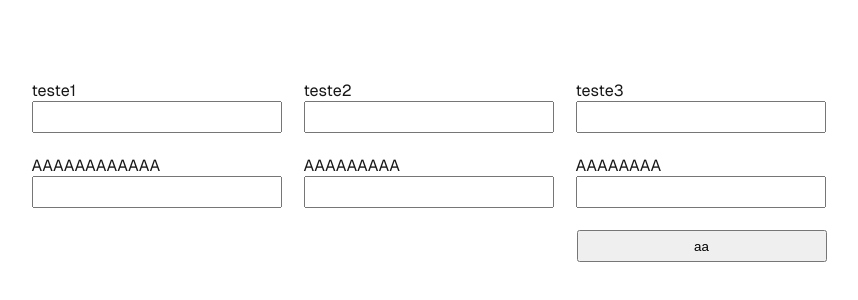
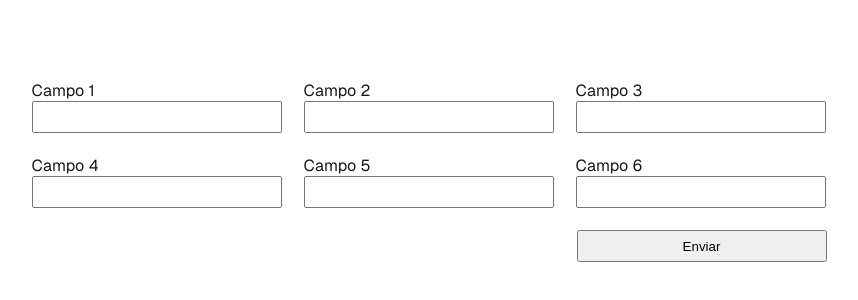
Before and after one commit to LpxsBr/base, a Next.js app: page / in a window 1280 px wide. Shown: the top 300 px of the page, without its empty margins (211-1069 px from the left). Built offline with nearby package versions, Linux system fonts and the light colour scheme.

Commit message:
add somthing to be compiled

```diff
--- a/app/api/auth/route.ts
+++ b/app/api/auth/route.ts
@@ -0,0 +1,5 @@
+import { NextResponse } from "next/server";
+
+export async function GET(){
+    return NextResponse.json('teste')
+}
--- a/app/layout/start.tsx
+++ b/app/layout/start.tsx
@@ -14,47 +14,53 @@ export default function Start() {
 
     const field = [
         {
-            title: 'teste1',
+            title: 'Campo 1',
             name: 'teste1',
             default: 1,
-            type: 'number'
+            type: 'number',
+            required: true,
         },
         {
-            title: 'teste2',
+            title: 'Campo 2',
             name: 'teste2',
             default: '1',
-            type: 'string'
+            type: 'string',
+            required: true,
         },
         {
-            title: 'teste3',
+            title: 'Campo 3',
             name: 'teste3',
             default: '1',
-            type: 'string'
+            type: 'string',
+            required: true,
         },
         {
-            title: 'AAAAAAAAAAAA',
+            title: 'Campo 4',
             name: 'teste4',
             default: '1',
-            type: 'string'
+            type: 'string',
+            required: false,
         },
         {
-            title: 'AAAAAAAAA',
+            title: 'Campo 5',
             name: 'teste5',
             default: '1',
-            type: 'string'
+            type: 'string',
+            required: false,
         },
         {
-            title: 'AAAAAAAA',
+            title: 'Campo 6',
             name: 'teste6',
             default: '1',
-            type: 'string'
+            type: 'string',
+            required: false,
         }
       ]
 
   return (
     <div style={{ height: "100%", display: "flex", flexDirection: "column", alignItems: "center", justifyContent: "flex-start" }}>
         <FormComponent
-            submit_message="aa"
+            submit_message="Enviar"
             setData={setTeste}
             fields={field}
         />
```
